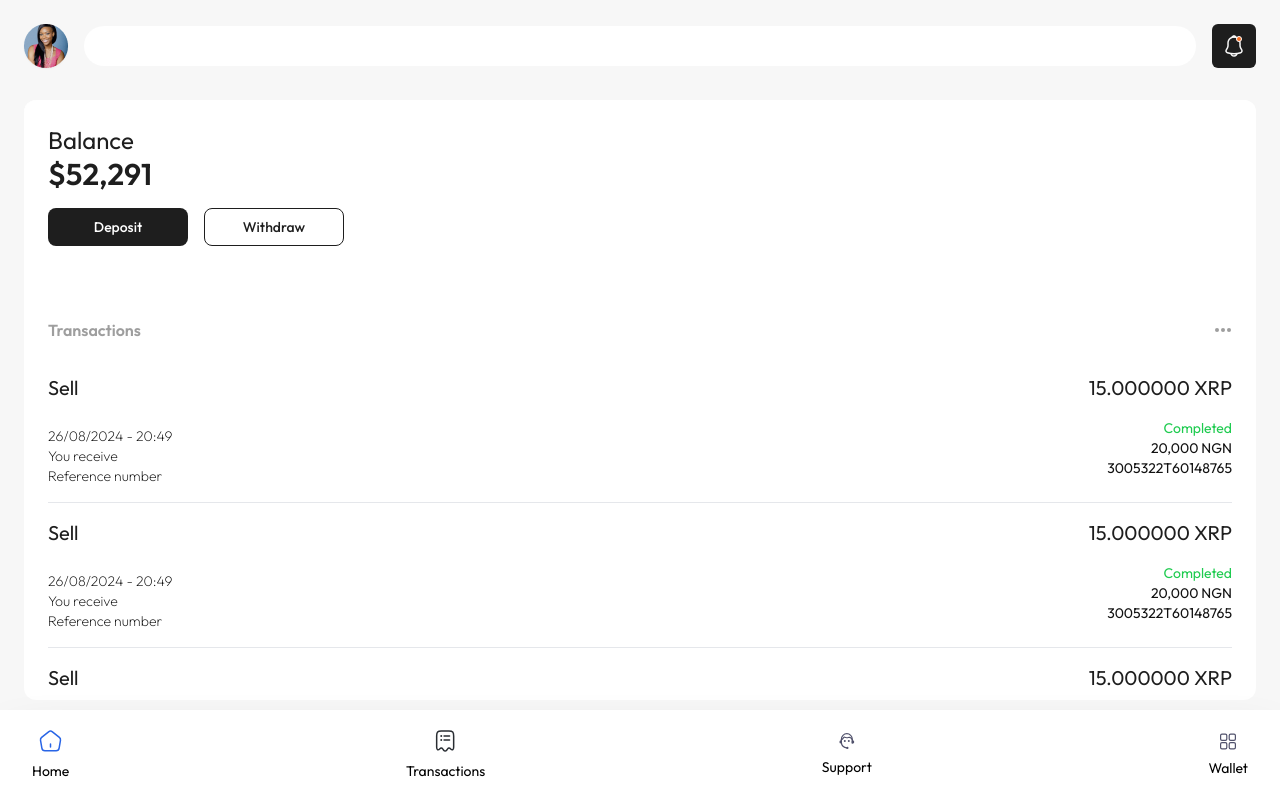
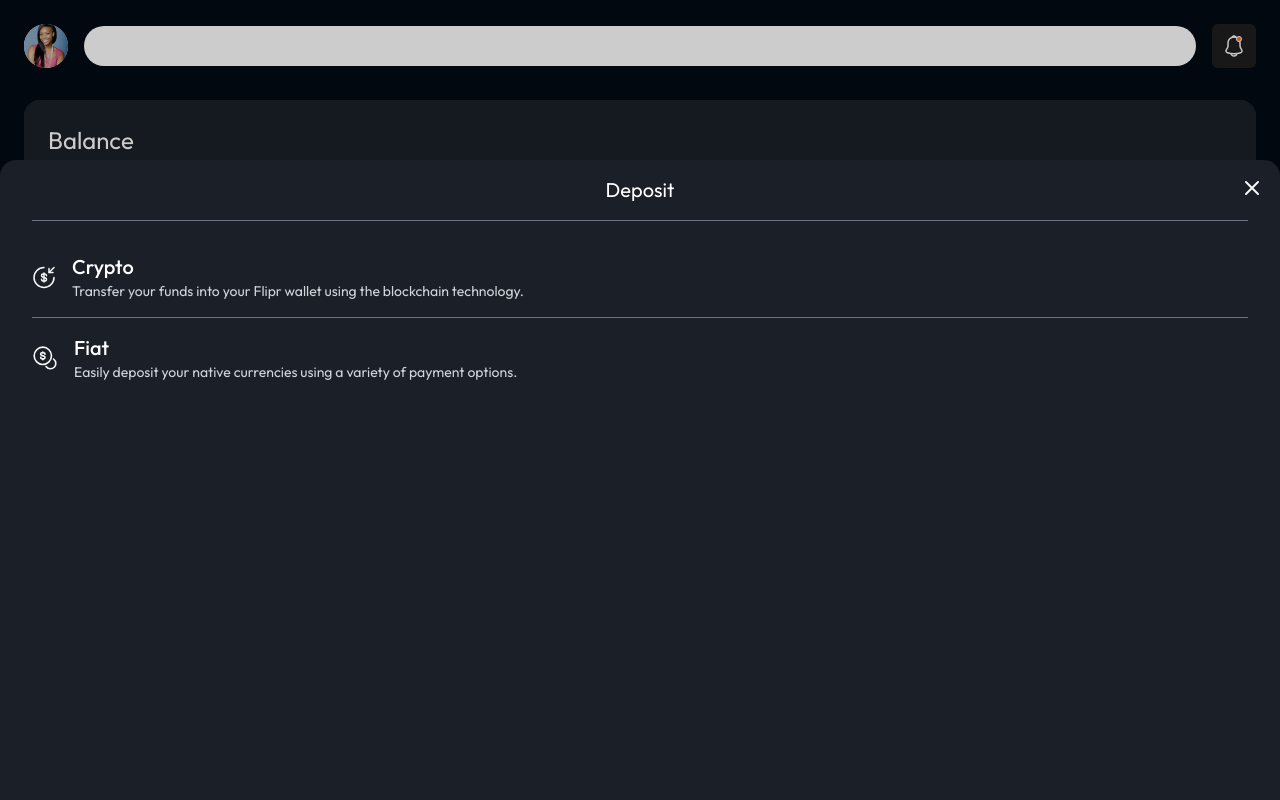
Before and after one commit to olathedev/crypto-landing-page-ui, a Next.js app: page /dashboard in a window 1280 px wide. Both pictures are taken after a click on the button "Deposit". Built offline with nearby package versions, Linux system fonts and the light colour scheme.

Commit message:
implementing deposit ui

```diff
--- a/app/dashboard/layout.tsx
+++ b/app/dashboard/layout.tsx
@@ -1,4 +1,5 @@
 import DashboardFooter from '@/components/common/DashboardFooter'
+import AppModal from '@/components/ui/AppModal'
 import React from 'react'
 
 type Props = {
@@ -7,10 +8,12 @@ type Props = {
 
 const layout = ({ children }: Props) => {
     return (
-        <main className='relative maxW-screen-md h-screen max-h-screen p-4 md:p-6 bg-[#f7f7f7]'>
+        <main className='relative maxW-screen-md h-screen max-h-screen p-4 md:p-6 bg-[#030B15]'>
             {children}
 
-     <DashboardFooter />
+            <DashboardFooter  />
+
+
         </main>
     )
 }
--- a/app/dashboard/page.tsx
+++ b/app/dashboard/page.tsx
@@ -1,11 +1,15 @@
 'use client';
 
+import CryptoDeposit from '@/components/common/icons/CryptoDeposit';
+import FiatDepositIcon from '@/components/common/icons/FiatDepositIcon';
+import AppModal from '@/components/ui/AppModal';
 import Image from 'next/image';
 import { useRouter } from 'next/navigation';
 import { useEffect, useState } from 'react';
 
 const Dashboard = () => {
   const [user, setUser] = useState<any>(null);
+  const [depositModalOpen, setDepositModalOpen] = useState(false)
   const router = useRouter();
 
   useEffect(() => {
@@ -46,21 +50,20 @@ const Dashboard = () => {
             <path d="M12.0195 22.8101C11.0295 22.8101 10.0695 22.4101 9.36953 21.7101C8.66953 21.0101 8.26953 20.0501 8.26953 19.0601H9.76953C9.76953 19.6501 10.0095 20.2301 10.4295 20.6501C10.8495 21.0701 11.4295 21.3101 12.0195 21.3101C13.2595 21.3101 14.2695 20.3001 14.2695 19.0601H15.7695C15.7695 21.1301 14.0895 22.8101 12.0195 22.8101Z" fill="#F7F7F7" />
             <circle cx="17" cy="5" r="2.5" fill="#F46D22" stroke="white" />
           </svg>
-
         </div>
       </header>
-
-      <div className='relative bg-white h-[70vh] md:h-[75vh] overflow-auto w-full rounded-xl flex flex-col gap-6'>
+      <div className="h-full flex items-center justify-center">
+        <div className='relative bg-[#1B2028] text-white h-[70vh] md:h-[75vh] overflow-auto w-full rounded-[16px] flex flex-col gap-6'>
           {/* balance */}
-        <div className='flex flex-col gap-4 sticky top-0 bg-white z-10 p-6'>
+          <div className='flex flex-col gap-4 sticky top-0 bg-[#1B2028] z-10 p-6'>
             <div>
               <h3 className='text-2xl'>Balance</h3>
               <p className='text-3xl font-semibold'>$52,291</p>
             </div>
 
             <div className="flex gap-4">
-            <button className='py-2 w-[140px] bg-[#1E1E1E] text-white rounded-[8px] text-sm font-[500]'>Deposit</button>
-            <button className='py-2 w-[140px] border border-[#1E1E1E] text-[#1E1E1E] rounded-[8px] text-sm font-[500]'>Withdraw</button>
+              <button className='py-2 w-[140px] bg-[#1E1E1E] text-white rounded-[8px] text-sm font-[500]' onClick={() => setDepositModalOpen(true)}>Deposit</button>
+              <button className='py-2 w-[140px] border border-white text-white rounded-[8px] text-sm font-[500]'>Withdraw</button>
 
             </div>
           </div>
@@ -94,7 +97,7 @@ const Dashboard = () => {
                   <div className='flex flex-col gap-6'>
                     <h2 className="text-xl">Sell</h2>
 
-                  <div className="flex flex-col text-sm font-extralight text-[#121212]">
+                    <div className="flex flex-col text-sm font-extralight text-[#F7F7F7]">
                       <p>26/08/2024 - 20:49</p>
                       <p>You receive</p>
                       <p>Reference number</p>
@@ -103,7 +106,7 @@ const Dashboard = () => {
                   <div className='flex flex-col gap-4 items-end justify-start'>
                     <h2 className="text-xl">15.000000 XRP</h2>
 
-                  <div className="flex flex-col text-sm text-[#121212]">
+                    <div className="flex flex-col text-sm text-white">
                       <p className='text-[#1ECB4F] inline-flex justify-end'>Completed</p>
                       <p className=' inline-flex justify-end'>20,000 NGN</p>
                       <p>3005322T60148765</p>
@@ -118,6 +121,28 @@ const Dashboard = () => {
           </div>
         </div>
       </div>
+
+      <AppModal open={depositModalOpen} onClose={() => setDepositModalOpen(false)} title='Deposit'>
+        <div className="flex flex-col py-4 gap-4">
+          <div className='flex items-center gap-4 py-4 border-b border-gray-500'>
+           <CryptoDeposit />
+            <div className="flex flex-col">
+              <h3 className='text-xl font-medium'>Crypto</h3>
+              <p className='text-sm text-gray-300'>Transfer your funds into your Flipr wallet using the blockchain technology.</p>
+            </div>
+          </div>
+
+          <div className='flex items-center gap-4'>
+           <FiatDepositIcon />
+            <div className="flex flex-col">
+              <h3 className='text-xl font-medium'>Fiat</h3>
+              <p className='text-sm text-gray-300'>Easily deposit your native currencies using a variety of payment options.</p>
+            </div>
+          </div>
+
+        </div>
+      </AppModal>
+    </div>
   );
 };
 
--- /dev/null
+++ b/components/common/icons/CryptoDeposit.tsx
@@ -0,0 +1,20 @@
+import React from 'react'
+
+type Props = {}
+
+const CryptoDeposit = (props: Props) => {
+    return (
+        <span>
+            <svg width="24" height="25" viewBox="0 0 24 25" fill="none" xmlns="http://www.w3.org/2000/svg">
+                <path d="M9.5 14.25C9.5 15.22 10.25 16 11.17 16H13.05C13.85 16 14.5 15.32 14.5 14.47C14.5 13.56 14.1 13.23 13.51 13.02L10.5 11.97C9.91 11.76 9.51001 11.44 9.51001 10.52C9.51001 9.67999 10.16 8.98999 10.96 8.98999H12.84C13.76 8.98999 14.51 9.76999 14.51 10.74" stroke="#F7F7F7" strokeWidth="1.5" strokeLinecap="round" strokeLinejoin="round" />
+                <path d="M12 8V17" stroke="#F7F7F7" strokeWidth="1.5" strokeLinecap="round" strokeLinejoin="round" />
+                <path d="M22 12.5C22 18.02 17.52 22.5 12 22.5C6.48 22.5 2 18.02 2 12.5C2 6.98 6.48 2.5 12 2.5" stroke="#F7F7F7" strokeWidth="1.5" strokeLinecap="round" strokeLinejoin="round" />
+                <path d="M17 3.5V7.5H21" stroke="#F7F7F7" strokeWidth="1.5" strokeLinecap="round" strokeLinejoin="round" />
+                <path d="M22 2.5L17 7.5" stroke="#F7F7F7" strokeWidth="1.5" strokeLinecap="round" strokeLinejoin="round" />
+            </svg>
+
+        </span>
+    )
+}
+
+export default CryptoDeposit
--- /dev/null
+++ b/components/common/icons/FiatDepositIcon.tsx
@@ -0,0 +1,18 @@
+import React from 'react'
+
+type Props = {}
+
+const FiatDepositIcon = (props: Props) => {
+    return (
+        <svg width="26" height="38" viewBox="0 0 24 25" fill="none" xmlns="http://www.w3.org/2000/svg">
+            <path d="M8 11.9C8 12.67 8.6 13.3 9.33 13.3H10.83C11.47 13.3 11.99 12.75 11.99 12.08C11.99 11.35 11.67 11.09 11.2 10.92L8.8 10.08C8.32 9.90995 8 9.64995 8 8.91995C8 8.24995 8.52 7.69995 9.16 7.69995H10.66C11.4 7.70995 12 8.32995 12 9.09995" stroke="#F7F7F7" strokeWidth="1.5" strokeLinecap="round" strokeLinejoin="round" />
+            <path d="M10 13.3501V14.0901" stroke="#F7F7F7" strokeWidth="1.5" strokeLinecap="round" strokeLinejoin="round" />
+            <path d="M10 6.90991V7.68991" stroke="#F7F7F7" strokeWidth="1.5" strokeLinecap="round" strokeLinejoin="round" />
+            <path d="M9.99 18.48C14.4028 18.48 17.98 14.9028 17.98 10.49C17.98 6.07724 14.4028 2.5 9.99 2.5C5.57724 2.5 2 6.07724 2 10.49C2 14.9028 5.57724 18.48 9.99 18.48Z" stroke="#F7F7F7" strokeWidth="1.5" strokeLinecap="round" strokeLinejoin="round" />
+            <path d="M12.9805 20.38C13.8805 21.65 15.3505 22.48 17.0305 22.48C19.7605 22.48 21.9805 20.26 21.9805 17.53C21.9805 15.87 21.1605 14.4 19.9105 13.5" stroke="#F7F7F7" strokeWidth="1.5" strokeLinecap="round" strokeLinejoin="round" />
+        </svg>
+
+    )
+}
+
+export default FiatDepositIcon
--- /dev/null
+++ b/components/ui/AppModal.tsx
@@ -0,0 +1,41 @@
+import { AnimatePresence, motion } from 'framer-motion'
+import React, { Children } from 'react'
+
+type Props = {
+    className?: string;
+    foreground?: string;
+    foregroundClass?: string;
+    title?: string;
+    children: React.ReactNode;
+    open: boolean;
+    onClose: () => void;
+}
+
+const AppModal = ({ className, foreground = 'black', foregroundClass, children, open, title = '', onClose }: Props) => {
+    return (
+        open && (
+            <div className="fixed inset-0 bg-black w-full z-40 bg-opacity-20">
+                <div className='bg-[#1B2028] w-full h-[80svh] absolute bottom-0 rounded-t-2xl  flex justify-center text-white'>
+                    <div className="relative w-full h-full py-4 px-8">
+                        <span className='absolute top-4 right-4 cursor-pointer' onClick={onClose}>
+                            <svg width="24" height="24" viewBox="0 0 24 24" fill="none" xmlns="http://www.w3.org/2000/svg">
+                                <path d="M6 18L18 6M6 6L18 18" stroke="#F7F7F7" stroke-width="2" stroke-linecap="round" stroke-linejoin="round" />
+                            </svg>
+
+                        </span>
+                        <header className='text-center text-xl pb-4 border-b border-b-gray-500 '>
+                            {title}
+
+
+                        </header>
+
+                        {children}
+                    </div>
+                </div>
+            </div>
+        )
+
+    )
+}
+
+export default AppModal
```
Lines whose indentation alone changed are shown as unchanged.
